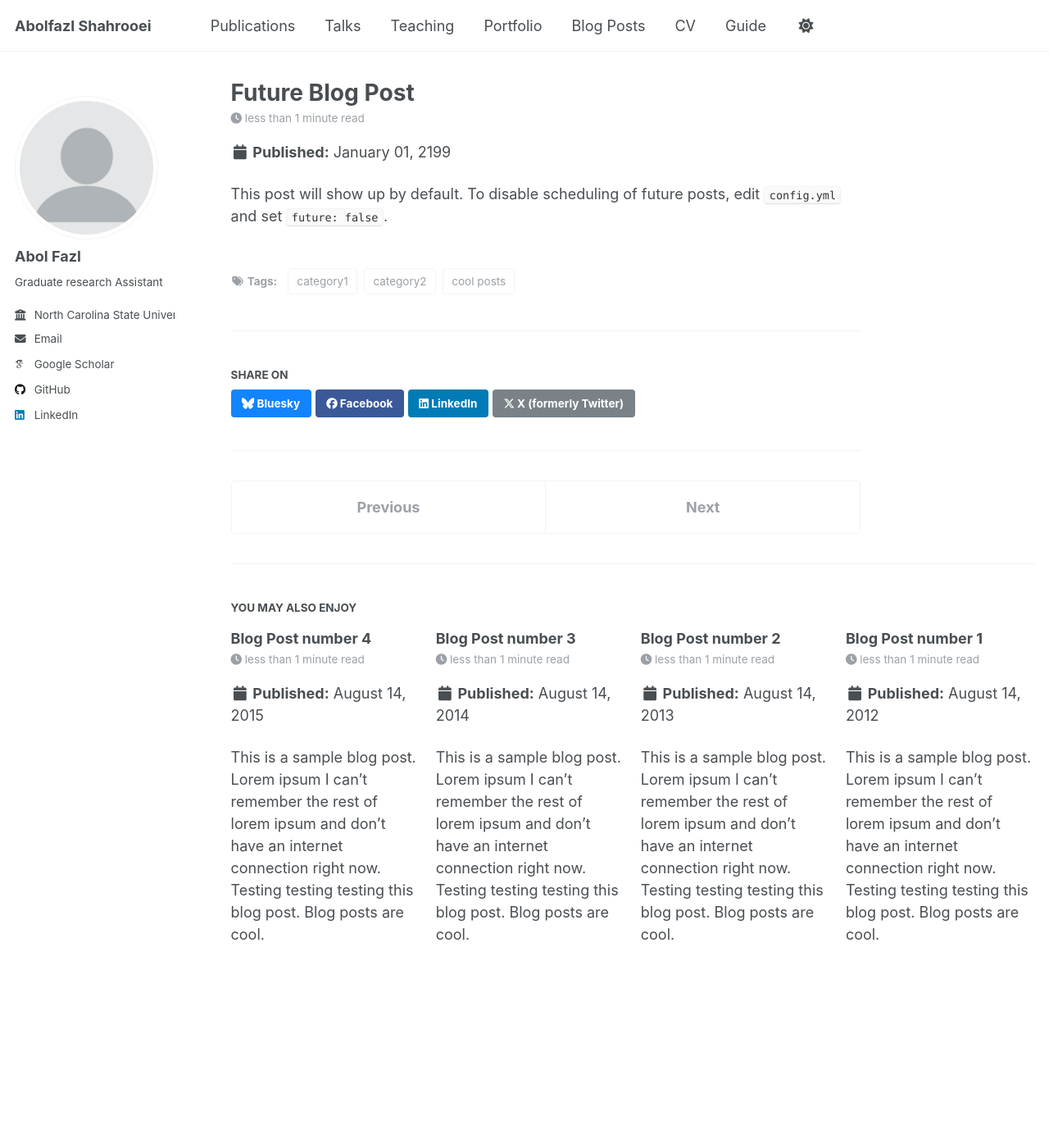
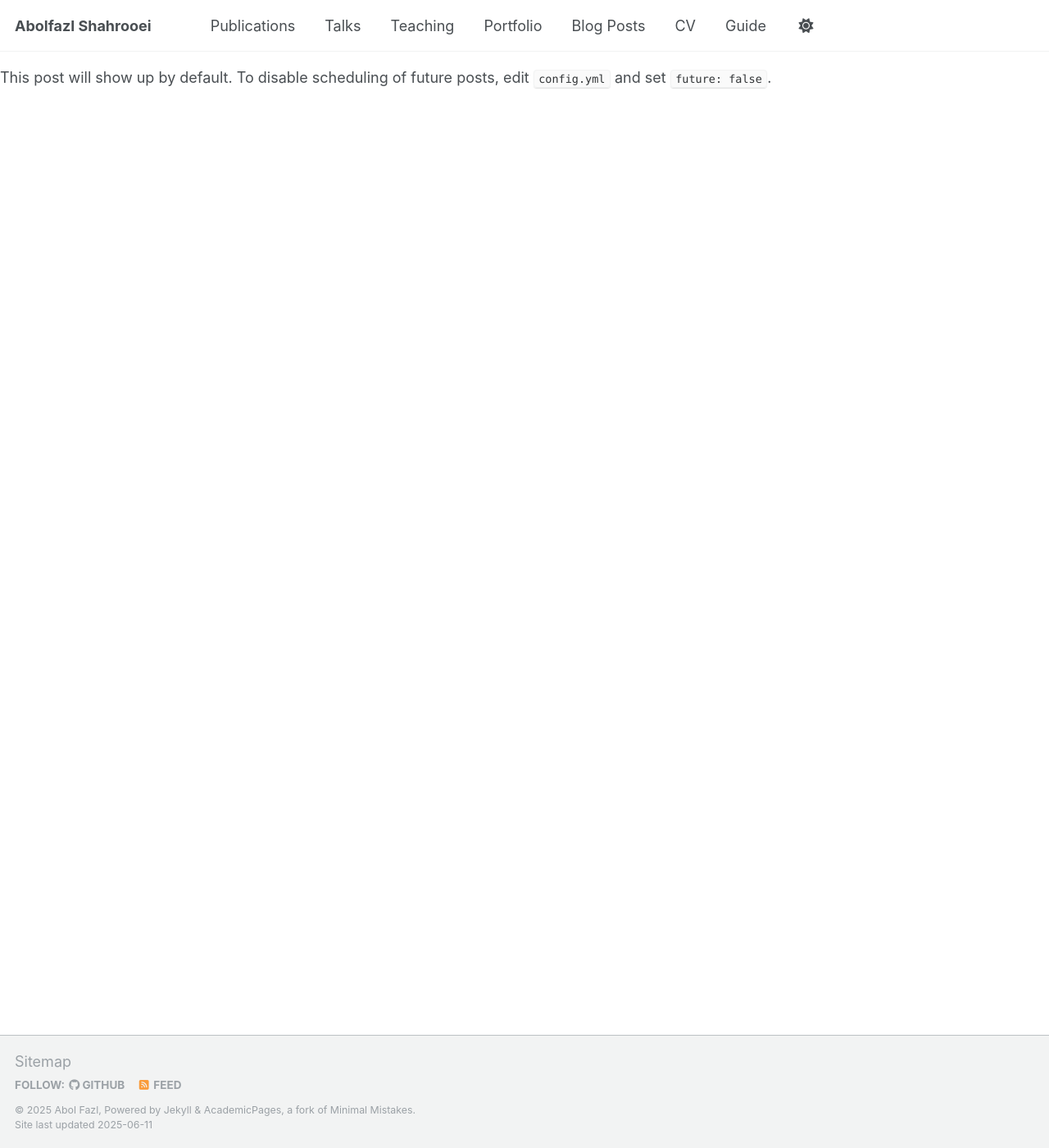
Before and after one commit to a-shahroo/a-shahroo.github.io, a Jekyll site: the page built from _posts/2199-01-01-future-post.md, in a window 1280 px wide and 1400 px high. Shown: the whole window at 82% size. Built offline with Jekyll 4.4.1, drawn with Linux system fonts in a browser that asks for light colours; some web fonts are replaced; our own code applies the rules of GitHub Pages for plain Markdown files; part of the change alters nothing that is shown.

Commit message:
Update _config.yml

```diff
--- a/_config.yml
+++ b/_config.yml
@@ -60,7 +60,7 @@ author:
   keybase          : # Username
   instagram        : # Username
   lastfm           : # Username
-  linkedin         : "https://www.linkedin.com/in/abolfazl-shahrooei/" # Username
+  linkedin         : "https:/abolfazl-shahrooei/" # Username
   mastodon         : # URL
   medium           : # URL
   pinterest        : # Username
@@ -232,16 +232,16 @@ collections:
 # These settings control how pages and collections are included in the site
 defaults:
   # _posts
-  - scope:
-      path: ""
-      type: posts
-    values:
-      layout: single
-      author_profile: true
-      read_time: true
-      comments: true
-      share: true
-      related: true
+  #- scope:
+   #   path: ""
+  #    type: posts
+  #  values:
+  #    layout: single
+  #    author_profile: true
+  #    read_time: true
+  #    comments: true
+   #   share: true
+   #   related: true
   # _pages
   - scope:
       path: ""
```
